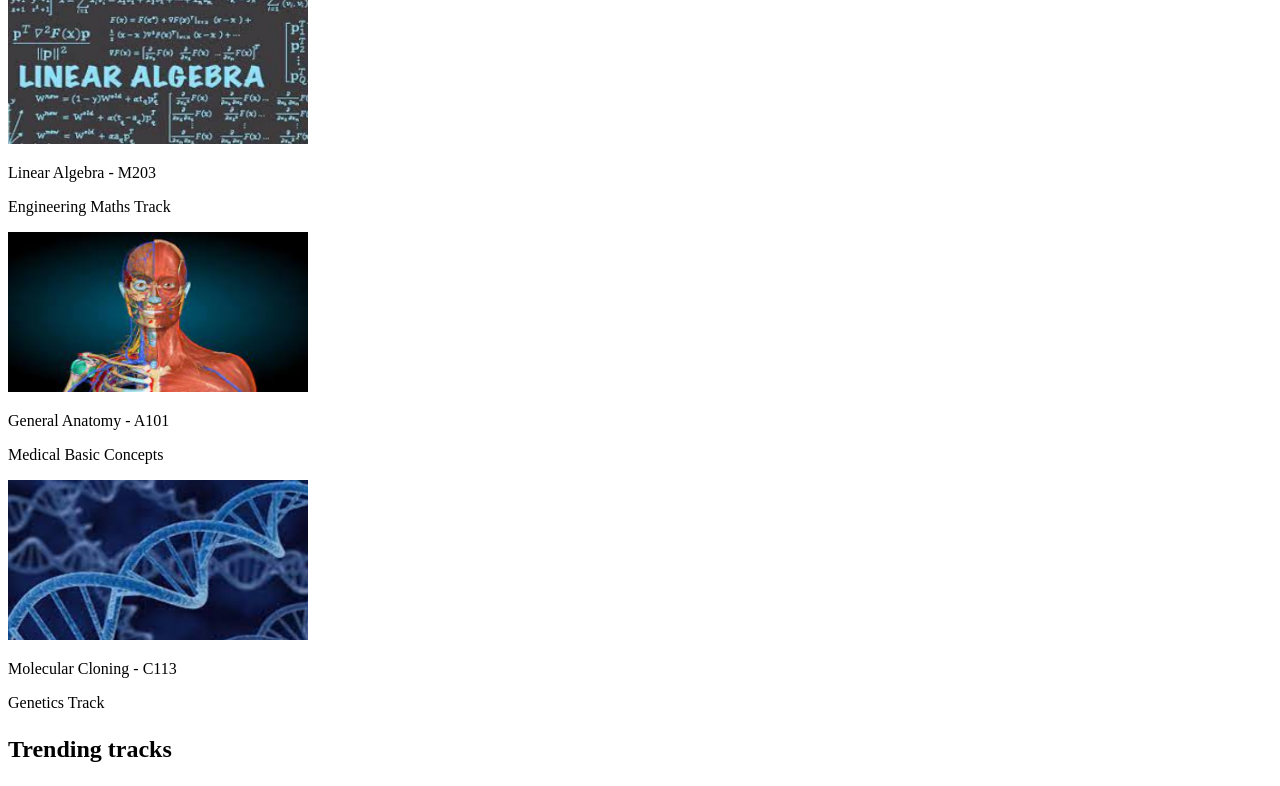
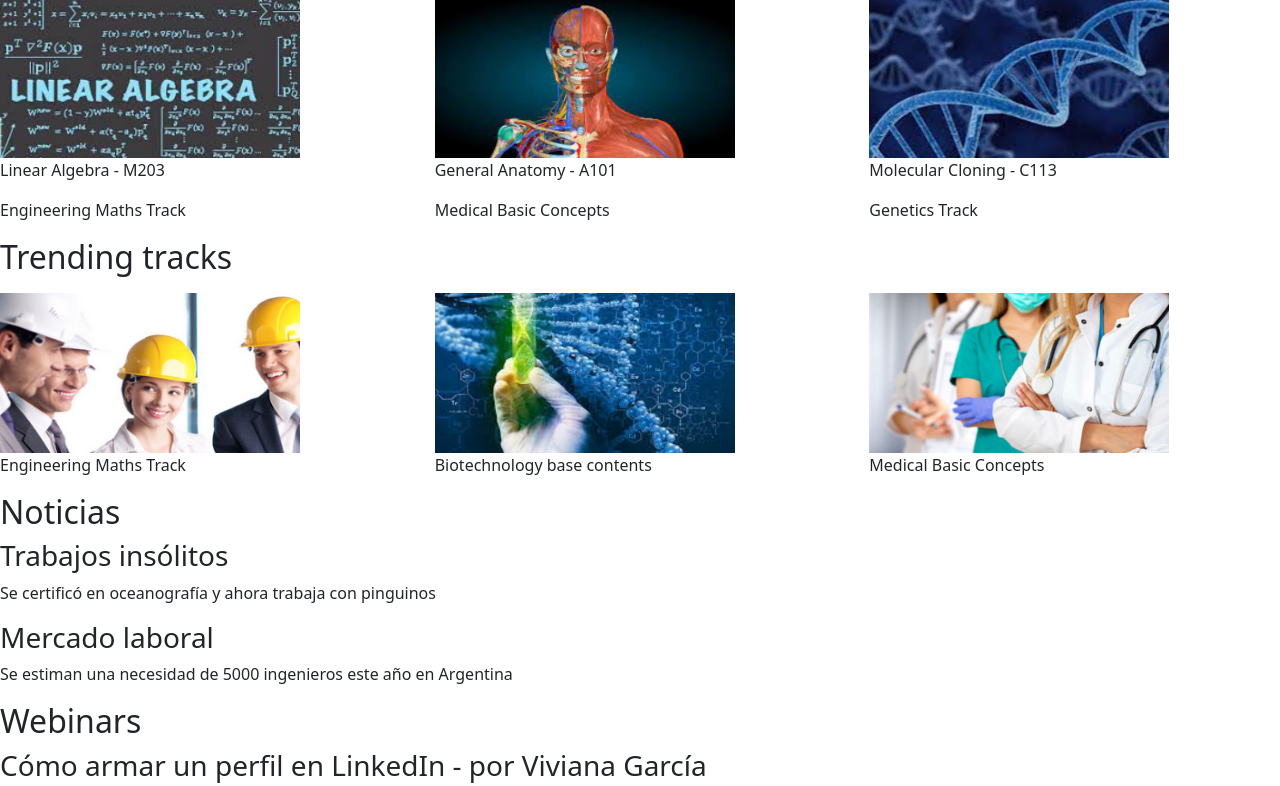
Before and after one commit to rcossio/LearningWebDev, a plain HTML site: page index.html in a window 1280 px wide. Shown: the part 667-1453 px from the top of the page. Drawn offline with nearby package versions, Linux system fonts and the light colour scheme; no server answers.

Commit message:
primeros pasos de bootstrap

```diff
--- a/index.html
+++ b/index.html
@@ -6,8 +6,7 @@
     <meta name="viewport" content="width=device-width, initial-scale=1.0">
     <title>Improof | Prove yourself better </title>
     <link rel="icon" type="image/x-icon" href="./img/logo_icon.png" >
-<!--     <link href="https://cdn.jsdelivr.net/npm/bootstrap@5.2.0-beta1/dist/css/bootstrap.min.css" rel="stylesheet" integrity="sha384-0evHe/X+R7YkIZDRvuzKMRqM+OrBnVFBL6DOitfPri4tjfHxaWutUpFmBp4vmVor" crossorigin="anonymous">
- -->
+    <link href="https://cdn.jsdelivr.net/npm/bootstrap@5.2.0-beta1/dist/css/bootstrap.min.css" rel="stylesheet" integrity="sha384-0evHe/X+R7YkIZDRvuzKMRqM+OrBnVFBL6DOitfPri4tjfHxaWutUpFmBp4vmVor" crossorigin="anonymous">
     <link rel="stylesheet" href="./css/index.css">
 </head>
 <body>
@@ -59,22 +58,22 @@
             <h2 class="carrousel__title carrousel__title--left carrousel__title--saffron-color">
                 <p>Trending course certifications</p>
             </h2>
-            <div class="carrousel__body carrousel__body--steal-color">
-                <article class="carrousel__card">
+            <div class="carrousel__body carrousel__body--steal-color row">
+                <article class="carrousel__card col-12 col-sm-6 col-lg-4">
                     <div class="carrousel__card-container carrousel__card-container--white-text ">
                         <img src="./img/cert1.png" alt="Imagen de un pizarrón escrito con ecuaciones algebraicas" width="300" height="160">
                         <p>Linear Algebra - M203</p>
                         <p>Engineering Maths Track</p>
                     </div>
                 </article>
-                <article class="carrousel__card">
+                <article class="carrousel__card col-12 col-sm-6 col-lg-4">
                     <div class="carrousel__card-container carrousel__card-container--white-text ">
                         <img src="./img/cert2.png" alt="Imagen de la anatomía de la parte superior de un cuerpo humano" width="300" height="160">
                         <p>General Anatomy - A101</p>
                         <p>Medical Basic Concepts</p>
                     </div>
                 </article>
-                <article class="carrousel__card">
+                <article class="carrousel__card col-12 col-sm-6 col-lg-4">
                     <div class="carrousel__card-container carrousel__card-container--white-text ">
                         <img src="./img/cert3.png" alt="Imagen de un ADN" width="300" height="160">
                         <p>Molecular Cloning - C113</p>
@@ -87,20 +86,20 @@
             <h2 class="carrousel__title carrousel__title--fire-color carrousel__title--right">
                 <p>Trending tracks</p>
             </h2>
-            <div class="carrousel__body carrousel__body--lavender-color">
-                <article class="carrousel__card">
+            <div class="carrousel__body carrousel__body--lavender-color row">
+                <article class="carrousel__card col-12 col-sm-6 col-lg-4">
                     <div class="carrousel__card-container">
                         <img src="./img/engineering.png" alt="Imagen de un grupo de ingeniería trabajando" width="300" height="160">
                         <p>Engineering Maths Track</p>
                     </div>
                 </article>
-                <article class="carrousel__card">
+                <article class="carrousel__card col-12 col-sm-6 col-lg-4">
                     <div class="carrousel__card-container">
                         <img src="./img/biotech.png" alt="Imagen representativa de la manipulación del ADN mediante biotecnología" width="300" height="160">
                         <p>Biotechnology base contents</p>
                     </div>
                 </article>
-                <article class="carrousel__card">
+                <article class="carrousel__card col-12 col-sm-6 col-lg-4">
                     <div class="carrousel__card-container">
                         <img src="./img/medical.png" alt="Imagen de un grupo médico" width="300" height="160">
                         <p>Medical Basic Concepts</p>
@@ -167,7 +166,6 @@
         </div>
     </footer>
     <script src="https://code.iconify.design/2/2.2.1/iconify.min.js"></script>
-<!--     <script src="https://cdn.jsdelivr.net/npm/bootstrap@5.2.0-beta1/dist/js/bootstrap.bundle.min.js" integrity="sha384-pprn3073KE6tl6bjs2QrFaJGz5/SUsLqktiwsUTF55Jfv3qYSDhgCecCxMW52nD2" crossorigin="anonymous"></script>
- -->
+    <script src="https://cdn.jsdelivr.net/npm/bootstrap@5.2.0-beta1/dist/js/bootstrap.bundle.min.js" integrity="sha384-pprn3073KE6tl6bjs2QrFaJGz5/SUsLqktiwsUTF55Jfv3qYSDhgCecCxMW52nD2" crossorigin="anonymous"></script>
 </body>
 </html>
```
